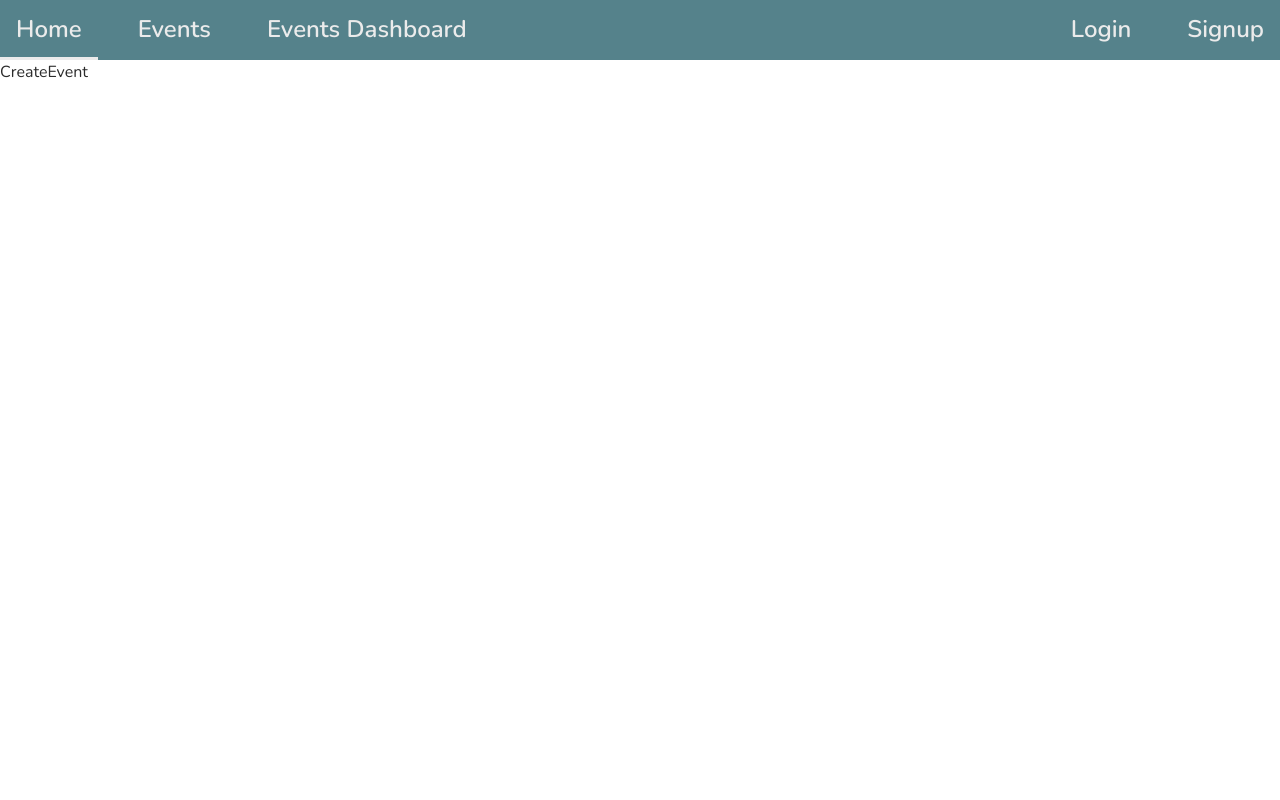
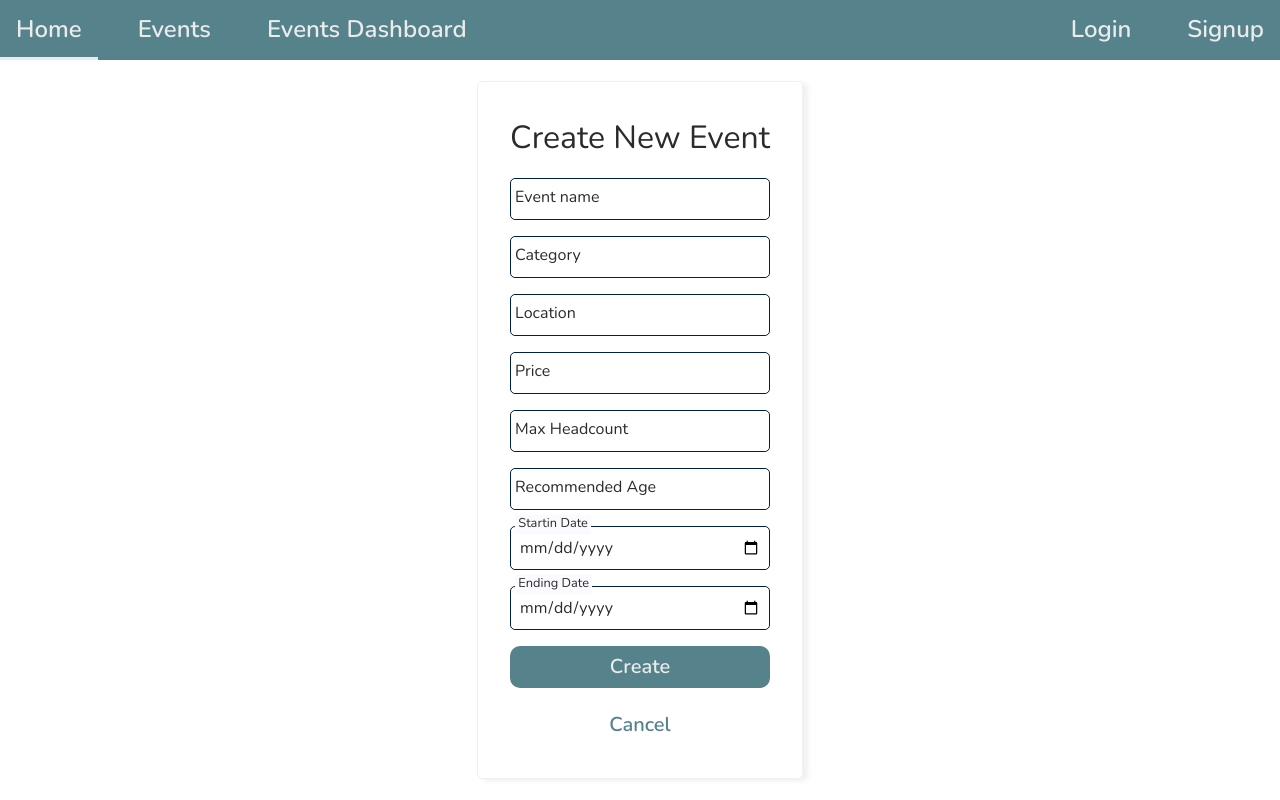
Before and after one commit to KLociJS/Advanced-team-project, a React (Create React App) app in the folder client/: page /creat-event in a window 1280 px wide. Built offline with nearby package versions, Linux system fonts and the light colour scheme.

Commit message:
feat: Add create event page

```diff
--- a/client/src/App.jsx
+++ b/client/src/App.jsx
@@ -6,6 +6,7 @@ import {
 } from 'react-router-dom'
 
 import './Layout.css'
+import './Pages/index.css'
 import './Typography.css'
 
 import { Layout } from 'Layout'
--- a/client/src/Pages/CreateEvent/CreateEvent.jsx
+++ b/client/src/Pages/CreateEvent/CreateEvent.jsx
@@ -1,7 +1,25 @@
+import { DateInput, Input, PrimaryButton, SecondaryButton } from 'Components'
 import React from 'react'
 
 export default function CreateEvent() {
+
+  const clickHandler = {
+
+  }
+
   return (
-    <div>CreateEvent</div>
+    <div className='event-form'>
+      <h1>Create New Event</h1>
+      <Input label='Event name'/>
+      <Input label='Category'/>
+      <Input label='Location'/>
+      <Input label='Price'/>
+      <Input label='Max Headcount'/>
+      <Input label='Recommended Age'/>
+      <DateInput label='Startin Date'/>
+      <DateInput label='Ending Date'/>
+      <PrimaryButton text='Create' clickHandler={clickHandler}/>
+      <SecondaryButton text='Cancel' />
+    </div>
   )
 }
--- /dev/null
+++ b/client/src/Pages/index.css
@@ -0,0 +1,12 @@
+.event-form{
+    margin:auto;
+    display: flex;
+    flex-direction: column;
+    gap:1rem;
+
+    padding: 2rem;
+
+    border-radius: 5px;
+    border: 1px solid var(--transparent-bgc);
+    box-shadow: 5px 2px 5px var(--transparent-bgc);
+}
```
